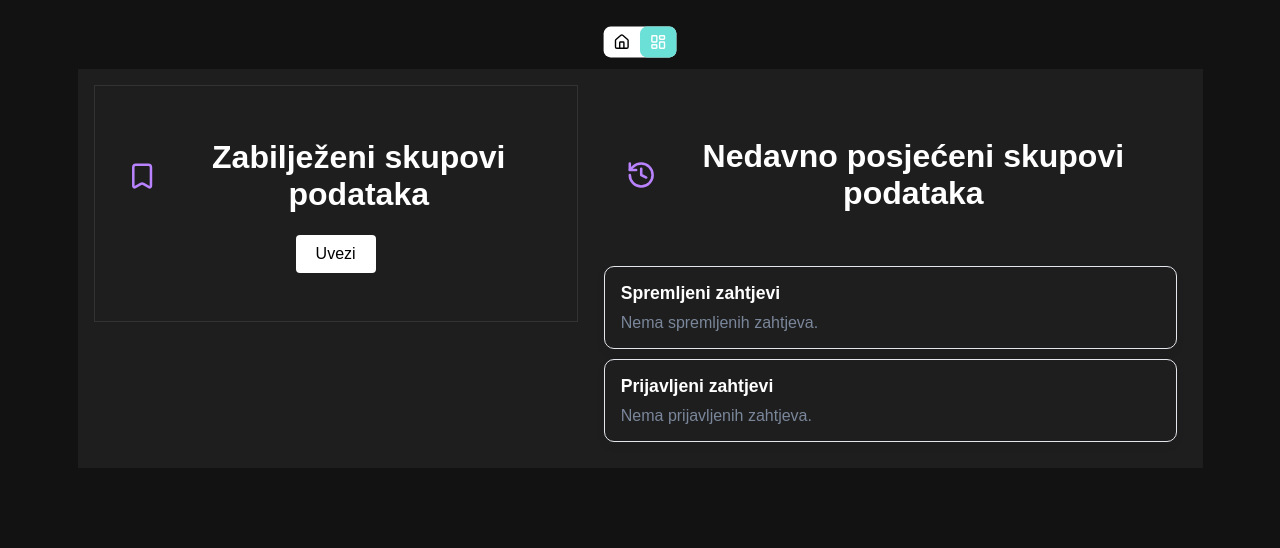
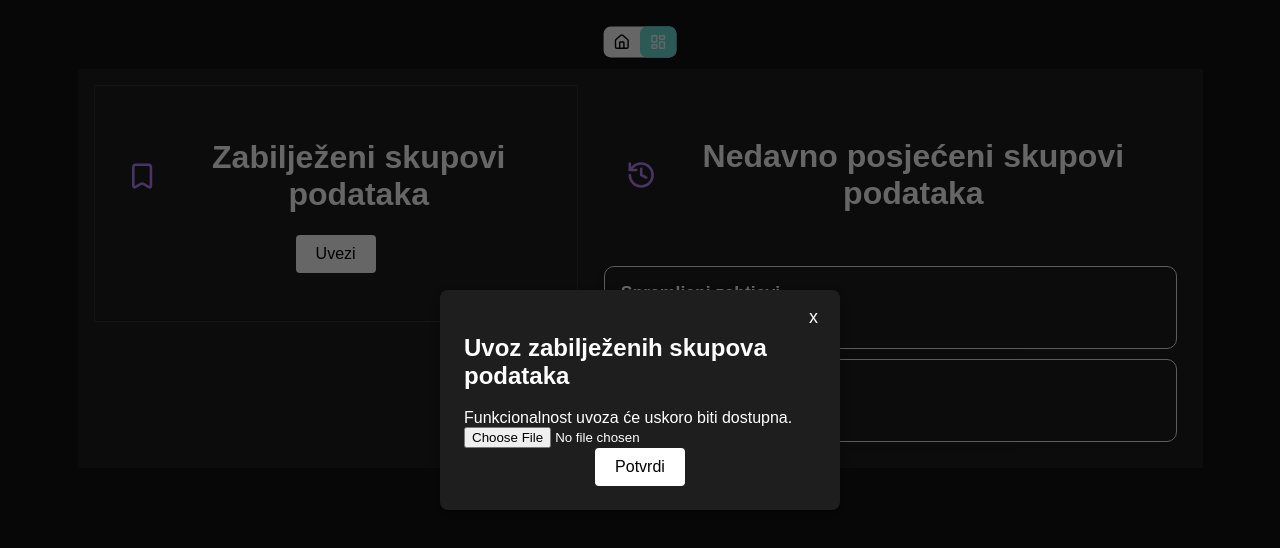
Before and after one commit to Luka147m/R-Gradani, a React (Vite) app in the folder frontend/: page /profile in a window 1280 px wide. Both pictures are taken after a click on the button "Uvezi". Shown: the top 548 px of the page. Built offline with nearby package versions, Linux system fonts and the light colour scheme.

Commit message:
Dodao funkcije na tipke

```diff
--- a/frontend/src/components/MarkedDatasets.tsx
+++ b/frontend/src/components/MarkedDatasets.tsx
@@ -12,6 +12,10 @@ import ApiButton from './ApiButton.tsx';
 export const MarkedDatasets = () => {
 
     const [markedDatasets, setMarkedDatasets] = useState<DataSet[]>([]);
+    const [importIsSelected, setImportIsSelected] = useState<boolean>(false);
+    const [file, setFile] = useState<File | null>(null);
+    const [isUploading, setIsUploading] = useState<boolean>(false);
+
     useEffect(() => {
         const fetchMarkedDatasets = async () => {
             const arr = JSON.parse(localStorage.getItem('savedDatasets') || '[]');
@@ -26,12 +30,41 @@ export const MarkedDatasets = () => {
 
 
     const importComments = async () => {
-        // const arr = JSON.parse(localStorage.getItem('savedDatasets') || '[]');
-        // if (arr.length === 0) return;
-        // const response = await api.post('/skupovi/ids', { ids: arr });
-        // setMarkedDatasets(response.data);
+        setImportIsSelected(true);
     }
+
+    const submitImport = () => {
+        const uploadFile = async () => {
+
+            //file mora biti formata .mbz
+            if(file == null) alert("Nije odabran niti jedan file.");
+
+            if (file && file.name.endsWith('.mbz')) {
+                // Handle file upload
+                console.log('Valid .mbz file');
+            } else {
+                alert("Datoteka mora biti u .mbz formatu.");
+                setFile(null);
+                return;
+            }
+
+            setIsUploading(true);
+            await api.post('/upload', file, {
+                headers: {
+                    'Content-Type': 'multipart/form-data',
+                },
+            })
+            setIsUploading(false);
+
+
+
+            setImportIsSelected(false);
+        }
+        return uploadFile();
+    }
+
     return (
+        <>
             <div className = "search-skupovi-div">
                 <div className='ikona-naslov-div'>
                     <Bookmark className='ikona' />
@@ -48,5 +81,19 @@ export const MarkedDatasets = () => {
                 </div>
 
             </div>
+            {importIsSelected && (
+                <div className="overlay">
+                    <div className="import-modal">
+                        <h2>Uvoz zabilježenih skupova podataka</h2>
+                        <p>Funkcionalnost uvoza će uskoro biti dostupna.</p>
+                        <button className="import-modal-close-button" onClick={() => setImportIsSelected(false)}>x</button>
+                        <input type="file" onChange={(e) => setFile(e.target.files ? e.target.files[0] : null)} />
+                        <ApiButton apiCall={submitImport} className="api-button">
+                            {isUploading ? 'Učitavanje...' : 'Potvrdi'}
+                        </ApiButton>
+                    </div>
+                </div>
+            )}
+        </>
     );
 };
--- a/frontend/src/pages/DatasetPage.tsx
+++ b/frontend/src/pages/DatasetPage.tsx
@@ -72,12 +72,12 @@ const DatasetPage = () => {
 
   const datasetRefresh = () => {
     const pageRefresh = async () => {
-      // try {
-      //   await api.post(`/skupovi/${id}/osvjezi`);
-      // } catch (err) {
-      //   const message = err instanceof Error ? err.message : "Something went wrong";
-      //   setError(message);
-      // }
+      try {
+        await api.post(`/skupovi/${id}/refresh`);
+      } catch (err) {
+        const message = err instanceof Error ? err.message : "Something went wrong";
+        setError(message);
+      }
     }
     return pageRefresh();
   }
--- a/frontend/src/style/HomePage.css
+++ b/frontend/src/style/HomePage.css
@@ -474,3 +474,40 @@ html, body {
   flex-direction: column;
   gap: 12px;
 }
+
+
+
+
+/* Profile Page/ Upload */
+.overlay{
+  position: fixed;
+  top: 0;
+  left: 0;
+  width: 100%;
+  height: 100%;
+  background-color: rgba(0, 0, 0, 0.6);
+  display: flex;
+  justify-content: center;
+  align-items: center;
+  z-index: 1000;
+}
+
+.import-modal{
+  position: relative;
+  background-color: #1E1E1E;
+  padding: 24px;
+  border-radius: 8px;
+  box-shadow: 0 4px 12px rgba(0, 0, 0, 0.3);
+  width: 400px;
+  max-width: 90%;
+}
+.import-modal-close-button{
+  position: absolute;
+  top: 16px;
+  right: 16px;
+  background: none;
+  border: none;
+  color: white;
+  font-size: 18px;
+  cursor: pointer;
+}
```
Lines whose indentation alone changed are shown as unchanged.
